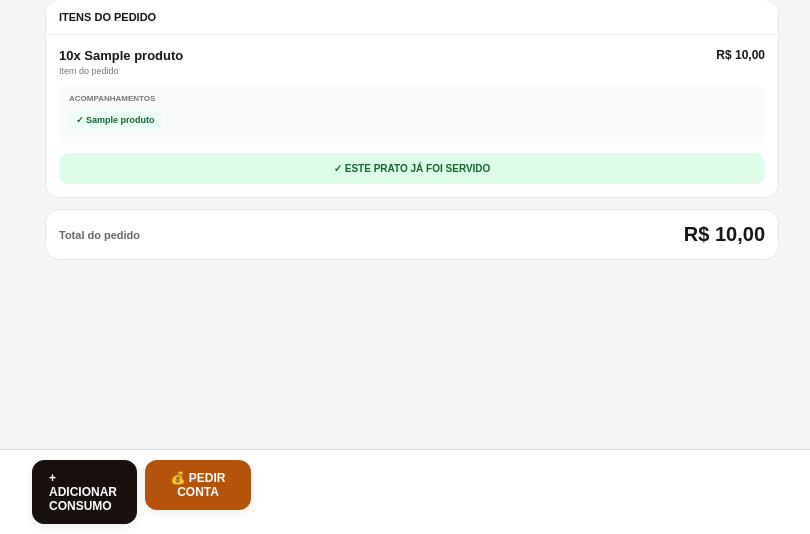
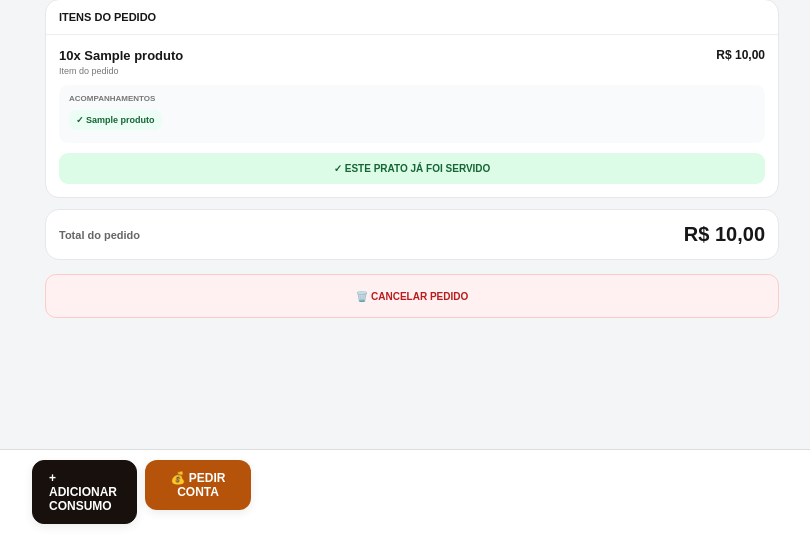
Before and after one commit to Mauricio3114/bar-do-cabeludo, a Flask app: page /pedidos/1 in a window 1280 px wide. Shown: the part 266-800 px from the top of the page, without its empty margins (228-1038 px from the left). Run offline with Flask 3, Linux system fonts and the light colour scheme; a user stored in the database is signed in; tables that the repository leaves empty hold one stand-in row (values such as "Sample post").

Commit message:
Adiciona cancelamento de pedidos e melhorias no fluxo

```diff
--- a/app/routes/pedidos.py
+++ b/app/routes/pedidos.py
@@ -1592,6 +1592,77 @@ def adicionar_consumo(pedido_id):
 
 
 # =========================================================
+# CANCELAR PEDIDO
+# =========================================================
+
+@pedidos_bp.route(
+    "/pedidos/<int:pedido_id>/cancelar",
+    methods=["POST"]
+)
+@login_required
+def cancelar_pedido(pedido_id):
+
+    pedido = db.session.get(
+        Pedido,
+        pedido_id
+    )
+
+    if not pedido:
+
+        flash(
+            "Pedido não encontrado.",
+            "danger"
+        )
+
+        return redirect(
+            url_for("mesas.listar")
+        )
+
+    # Pedido pago/finalizado não pode ser cancelado
+    if pedido.status == "finalizado":
+
+        flash(
+            "Pedido finalizado não pode ser cancelado.",
+            "warning"
+        )
+
+        return redirect(
+            url_for(
+                "pedidos.detalhes",
+                pedido_id=pedido.id
+            )
+        )
+
+    # =====================================================
+    # LIBERA A MESA
+    # =====================================================
+
+    mesa = pedido.mesa
+
+    if mesa:
+
+        mesa.status = "livre"
+
+    # =====================================================
+    # CANCELA O PEDIDO
+    # Não apagamos fisicamente para preservar histórico
+    # =====================================================
+
+    pedido.status = "cancelado"
+
+    db.session.commit()
+
+    flash(
+        "Pedido cancelado. Mesa liberada.",
+        "success"
+    )
+
+    return redirect(
+        url_for("mesas.listar")
+    )
+
+
+# =========================================================
 # PEDIR CONTA / ENVIAR PARA FECHAMENTO
 # =========================================================
 
--- a/app/templates/pedidos/detalhes.html
+++ b/app/templates/pedidos/detalhes.html
@@ -913,7 +913,67 @@
 
 }
 
-    </style>
+/* ==================================================
+   CANCELAR PEDIDO
+================================================== */
+
+.cancelar-pedido-box {
+    margin-top: 14px;
+    display: flex;
+    justify-content: center;
+}
+
+.cancelar-pedido-box form {
+    width: 100%;
+    margin: 0;
+}
+
+.btn-cancelar-pedido {
+    width: 100%;
+    min-height: 44px;
+
+    border: 1px solid #fecaca;
+    border-radius: 11px;
+
+    background: #fff1f2;
+    color: #b91c1c;
+
+    cursor: pointer;
+
+    display: flex;
+    align-items: center;
+    justify-content: center;
+
+    padding: 9px 14px;
+
+    font-size: 10px;
+    font-weight: 900;
+    font-family: inherit;
+
+    text-transform: uppercase;
+
+    transition: .15s ease;
+}
+
+.btn-cancelar-pedido:hover {
+    background: #fee2e2;
+    border-color: #fca5a5;
+}
+
+.btn-cancelar-pedido:active {
+    transform: scale(.98);
+}
+
+@media (max-width: 600px) {
+
+    .btn-cancelar-pedido {
+        min-height: 48px;
+        font-size: 11px;
+    }
+
+}
+
+</style>
 
 </head>
 
@@ -1293,6 +1353,31 @@
         </div>
 
     </section>
+
+    {% if pedido.status not in ["finalizado", "cancelado"] %}
+
+        <div class="cancelar-pedido-box">
+
+            <form
+                method="POST"
+                action="{{ url_for('pedidos.cancelar_pedido', pedido_id=pedido.id) }}"
+                onsubmit="return confirm(
+                    'Cancelar este pedido?\n\nA mesa será liberada e será necessário fazer um novo pedido.'
+                );"
+            >
+
+                <button
+                    type="submit"
+                    class="btn-cancelar-pedido"
+                >
+                    🗑️ CANCELAR PEDIDO
+                </button>
+
+            </form>
+
+        </div>
+
+    {% endif %}
 
 
 </main>
```
